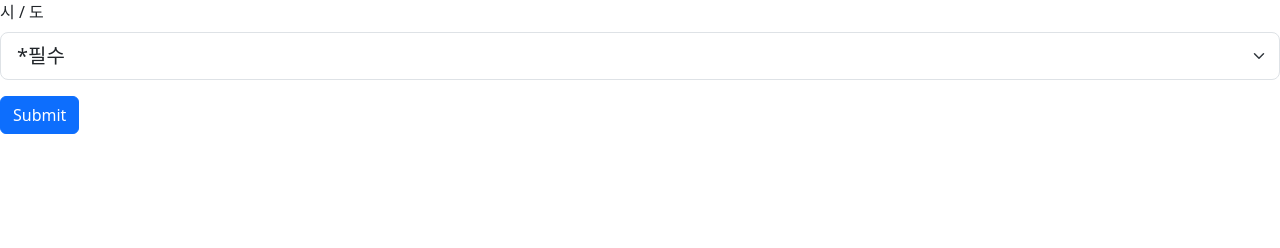
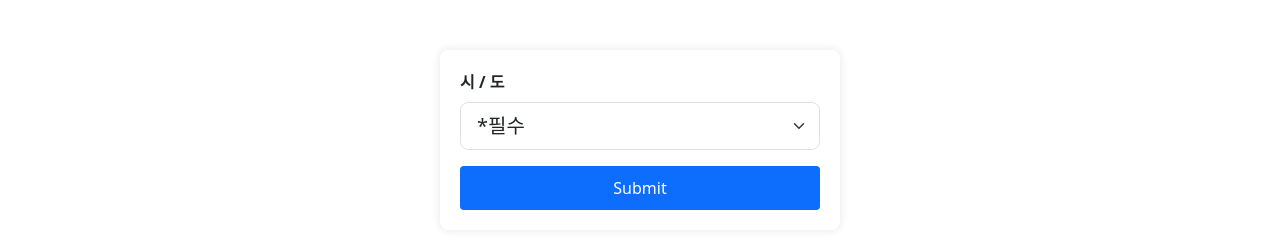
Before and after one commit to jeongdong99/BringOrNot, a plain HTML site: page index.html in a window 1280 px wide. Drawn offline with nearby package versions, Linux system fonts and the light colour scheme.

Commit message:
Style: fixed

```diff
--- a/forecastView.css
+++ b/forecastView.css
@@ -1,12 +1,4 @@
-* {
-  margin: 0;
-  padding: 0;
-  font-family: Sans KR, sans-serif;
-}
-body {
-  min-height: 100vh;
-  display: flex;
-}
+
 body {
   -ms-overflow-style: none;
 }
@@ -45,13 +37,6 @@ body::-webkit-scrollbar {
   opacity: 0.8;
 }
 
-.horizon {
-  width: 5rem;
-  height: 0;
-  margin: 1.2rem auto;
-  border: none;
-  border-top: 0.5rem solid #030303;
-}
 .flexbox {
   display: flex;
   width: 100%;
@@ -92,10 +77,6 @@ body::-webkit-scrollbar {
   font-size: 18px;
 }
 
-
-.appearing-disappearing {
-  animation: appearDisappear 1s infinite; /* 애니메이션 적용 */
-}
 .font_highlight {
   font-weight: 700;
   margin-bottom: 20px;
@@ -103,7 +84,7 @@ body::-webkit-scrollbar {
   /* 다른 스타일들 */
   background: linear-gradient(
       128.93deg,
-      rgb(73, 13, 46) 22.41%,
+      rgb(226, 212, 19) 22.41%,
       rgb(228, 236, 153) 93.45%
     )
     text;
@@ -114,10 +95,34 @@ body::-webkit-scrollbar {
 .card {
   margin-top: 20px;
 }
-/* .font_highlight {
 
-
-  } */
-.card {
-  margin-top: 20px;
+body {
+  margin: 0;
+  padding: 0;
+  font-family: Arial, sans-serif;
+  height: 100vh;
+  display: flex;
+  justify-content: center;
+  align-items: center;
 }
+.introduction {
+  padding: 20px;
+  background-color: rgba(0, 0, 0, 0.5); /* 배경 색상 투명도 조절 */
+  border-radius: 10px;
+  color: #fff;
+  text-align: center;
+}
+.font_highlight {
+  font-size: 2rem;
+  margin-bottom: 20px;
+}
+.horizon {
+  border-top: 2px solid #fff;
+  margin: 20px auto;
+  width: 50%;
+}
+#해설글 {
+  color: rgb(255, 94, 0);
+  font-size: 1.2rem;
+  line-height: 1.6;
+}
--- a/index.html
+++ b/index.html
@@ -13,7 +13,7 @@
     />
   </head>
   <body>
-    <form id="form">
+    <div class="container-small">
       <div class="mb-3">
         <label for="disabledTextInput" class="form-label">시 / 도</label>
         <select
@@ -45,7 +45,7 @@
       <button id="submitBtn" type="button" class="btn btn-primary">
         Submit
       </button>
-    </form>
+    </div>
   </body>
   <script type="module" src="script.js"></script>
 </html>
--- a/script.js
+++ b/script.js
@@ -18,8 +18,8 @@ function firstSelectRender() {
   }
 }
 
-const form = document.getElementById("form");
-const secondDiv = form.firstElementChild.nextElementSibling;
+const form = document.getElementsByClassName("container-small");
+const secondDiv = form[0].firstElementChild.nextElementSibling;
 const thirdDiv = secondDiv.nextElementSibling;
 
 // 시 / 도 선택 시 이벤트
--- a/styles.css
+++ b/styles.css
@@ -1,3 +1,57 @@
+/* styles.css */
+
+body {
+  font-family: Arial, sans-serif;
+  background-color: #f0f0f0;
+  margin: 0;
+  padding: 0;
+}
+
+.container-small {
+  max-width: 400px;
+  margin: 50px auto;
+  background-color: #fff;
+  padding: 20px;
+  border-radius: 8px;
+  box-shadow: 0px 0px 10px rgba(0, 0, 0, 0.1);
+}
+
+.mb-3 {
+  margin-bottom: 20px;
+}
+
 .hidden {
   display: none;
 }
+
+.btn-primary {
+  background-color: #007bff;
+  border-color: #007bff;
+}
+
+.btn-primary:hover {
+  background-color: #0056b3;
+  border-color: #0056b3;
+}
+
+.form-label {
+  font-weight: bold;
+}
+
+.form-select {
+  width: 100%;
+  padding: 10px;
+  font-size: 16px;
+  border: 1px solid #ccc;
+  border-radius: 4px;
+}
+
+#submitBtn {
+  width: 100%;
+  padding: 10px;
+  font-size: 16px;
+  border: none;
+  border-radius: 4px;
+  color: #fff;
+  cursor: pointer;
+}
```
